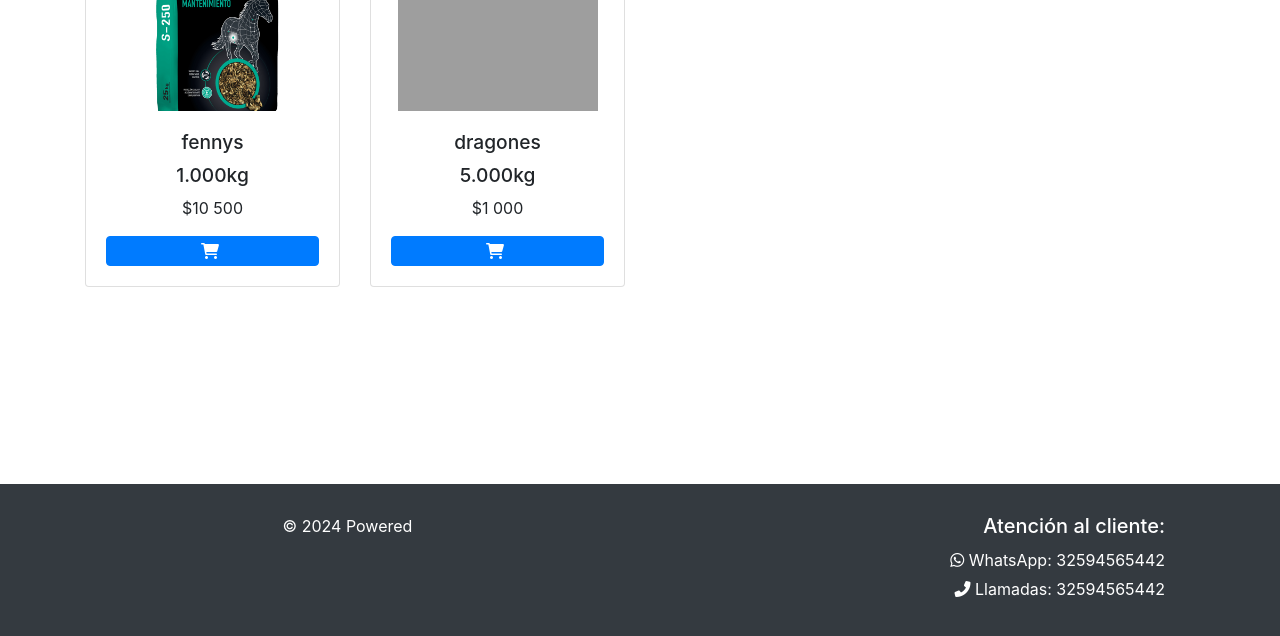
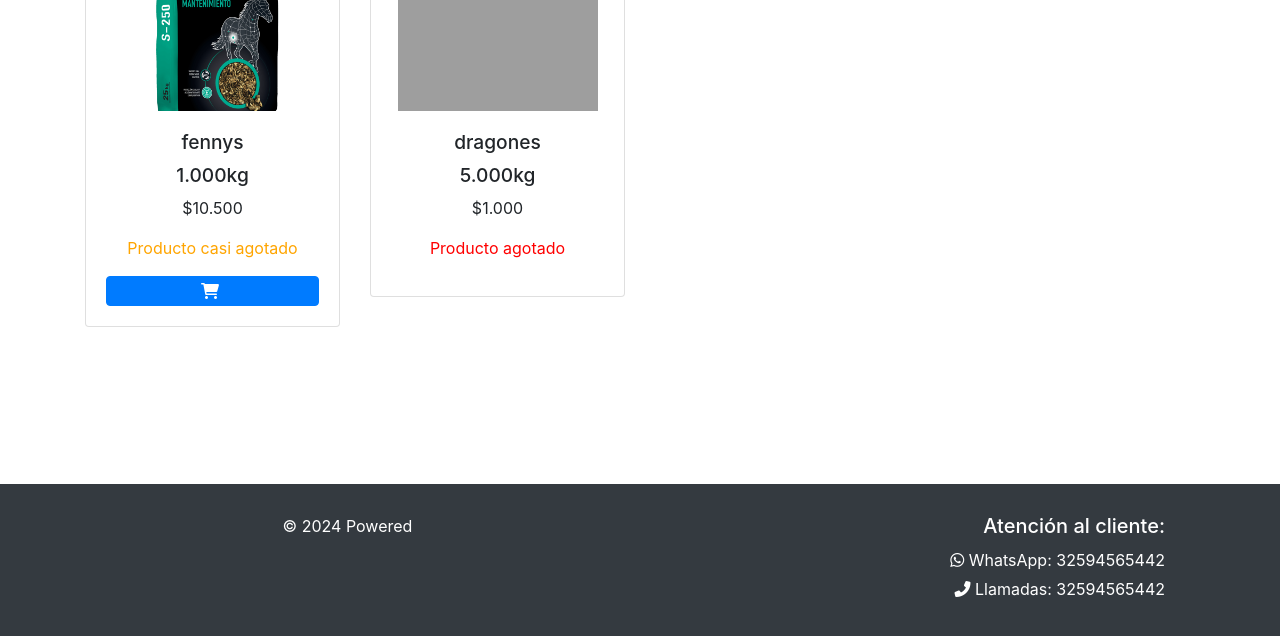
Before and after one commit to dragones46/Equino, a Django app: page /productos/ in a window 1280 px wide. Shown: the part 256-892 px from the top of the page. Run offline with Django 4.2, Linux system fonts and the light colour scheme; data comes from the database, SQL or seed files in the repository; both versions use the stored data as it was after the commit; some libraries are stand-ins or nearby versions; grey boxes are pictures that could not be loaded.

Commit message:
Falta mejorar algunas cosas en la pagina como el carrito de compras

```diff
--- a/Equino/concentrado_equino/admin.py
+++ b/Equino/concentrado_equino/admin.py
@@ -4,9 +4,9 @@ from .models import *
 
 @admin.register(Producto)
 class ProductoAdmin(admin.ModelAdmin):
-    list_display = ['id', 'nombre', 'descripcion', 'precio', 'kg', 'ver_foto']
+    list_display = ['id', 'nombre', 'descripcion', 'precio', 'kg', 'ver_foto', 'cantidad']
     list_filter = ['id', 'nombre']
-    list_editable = ['nombre', 'descripcion', 'precio', 'kg']
+    list_editable = ['nombre', 'descripcion', 'precio', 'kg', 'cantidad']
 
     def ver_foto(self, obj):
         if obj.foto:
--- a/Equino/concentrado_equino/models.py
+++ b/Equino/concentrado_equino/models.py
@@ -22,6 +22,8 @@ class Producto(models.Model):
     precio = models.IntegerField()
     foto = models.ImageField(upload_to='productos/')
     kg = models.IntegerField()
+    cantidad = models.IntegerField(default=0)  # Cambiado a 'cantidad'
+
 
     def __str__(self):
         return self.nombre
--- a/Equino/concentrado_equino/templates/Equino/productos/productos.html
+++ b/Equino/concentrado_equino/templates/Equino/productos/productos.html
@@ -44,6 +44,18 @@
     .product-card .btn-primary i {
         margin-right: 5px;
     }
+
+    .product-card .stock-low {
+        color: orange;
+    }
+
+    .product-card .stock-out {
+        color: red;
+    }
+
+    .product-card .stock-few {
+        color: blue;
+    }
 </style>
 
 <h1>Productos</h1>
@@ -55,10 +67,19 @@
                 <div class="card-body">
                     <h5 class="card-title">{{ producto.nombre }}</h5>
                     <h5 class="card-title kg">{{ producto.kg }}kg</h5>
-                    <p class="card-text price">${{ producto.precio|intcomma }}</p> <!-- Eliminar decimales y agregar coma -->
-                    <a href="{% url 'agregar_producto_carrito' producto.id %}" class="btn btn-primary">
-                        <i class="fas fa-shopping-cart"></i>
-                    </a>
+                    <p class="card-text price">$ {{ producto.precio }}</p> <!-- Eliminar decimales y agregar coma -->
+                    {% if producto.cantidad <= 0 %}
+                        <p class="stock-out">Producto agotado</p>
+                    {% elif producto.cantidad <= 3 %}
+                        <p class="stock-few">Quedan {{ producto.cantidad }} de este producto</p>
+                    {% elif producto.cantidad <= 6 %}
+                        <p class="stock-low">Producto casi agotado</p>
+                    {% endif %}
+                    {% if producto.cantidad > 0 %}
+                        <a href="{% url 'agregar_producto_carrito' producto.id %}" class="btn btn-primary">
+                            <i class="fas fa-shopping-cart"></i>
+                        </a>
+                    {% endif %}
                 </div>
             </div>
         </div>
--- a/Equino/concentrado_equino/views.py
+++ b/Equino/concentrado_equino/views.py
@@ -208,6 +208,11 @@ def editar_perfil(request):
         direccion = request.POST.get('direccion')
         foto = request.FILES.get('foto')
 
+        # Validar si el correo ya está registrado
+        if Usuario.objects.filter(email=email).exclude(pk=user.pk).exists():
+            messages.warning(request, "El correo ya está registrado.")
+            return redirect('ver_perfil')
+
         user.nombre = nombre
         user.email = email
         user.direccion = direccion
@@ -230,7 +235,6 @@ def editar_perfil(request):
         return redirect('ver_perfil')
 
     return redirect('ver_perfil')
-
 
 @login_required
 def cambiar_contrasena(request):
@@ -303,8 +307,16 @@ def agregar_producto_carrito(request, producto_id):
         messages.warning(request, "Debes iniciar sesión para agregar productos al carrito")
         return redirect('login')
 
+    if producto.cantidad <= 0:
+        messages.warning(request, "El producto está agotado y no se puede agregar al carrito.")
+        return redirect('productos')
+
     carrito, created = Carrito.objects.get_or_create(usuario=request.user)
     carrito_item, item_created = CarritoItem.objects.get_or_create(carrito=carrito, producto=producto)
+
+    if not item_created and carrito_item.cantidad >= producto.cantidad:
+        messages.warning(request, "No hay suficiente stock disponible para agregar más de este producto.")
+        return redirect('ver_carrito')
 
     if not item_created:
         carrito_item.cantidad += 1
```
Also changed, not shown: Equino/concentrado_equino/templates/Equino/usuario/perfil.html (+37 -7 lines), Equino/concentrado_equino/migrations/0007_producto_cantidad.py (added), Equino/db.sqlite3, Equino/media/usuarios/WhatsApp_Image_2023-06-20_at_9.09.04_PM_6T8lrQf.jpeg (added), Equino/media/usuarios/WhatsApp_Image_2023-06-20_at_9.09.04_PM_Hq7UyIQ.jpeg (added), Equino/media/usuarios/WhatsApp_Image_2024-09-23_at_1.35.48_PM_ROpgLI0.png (added).
